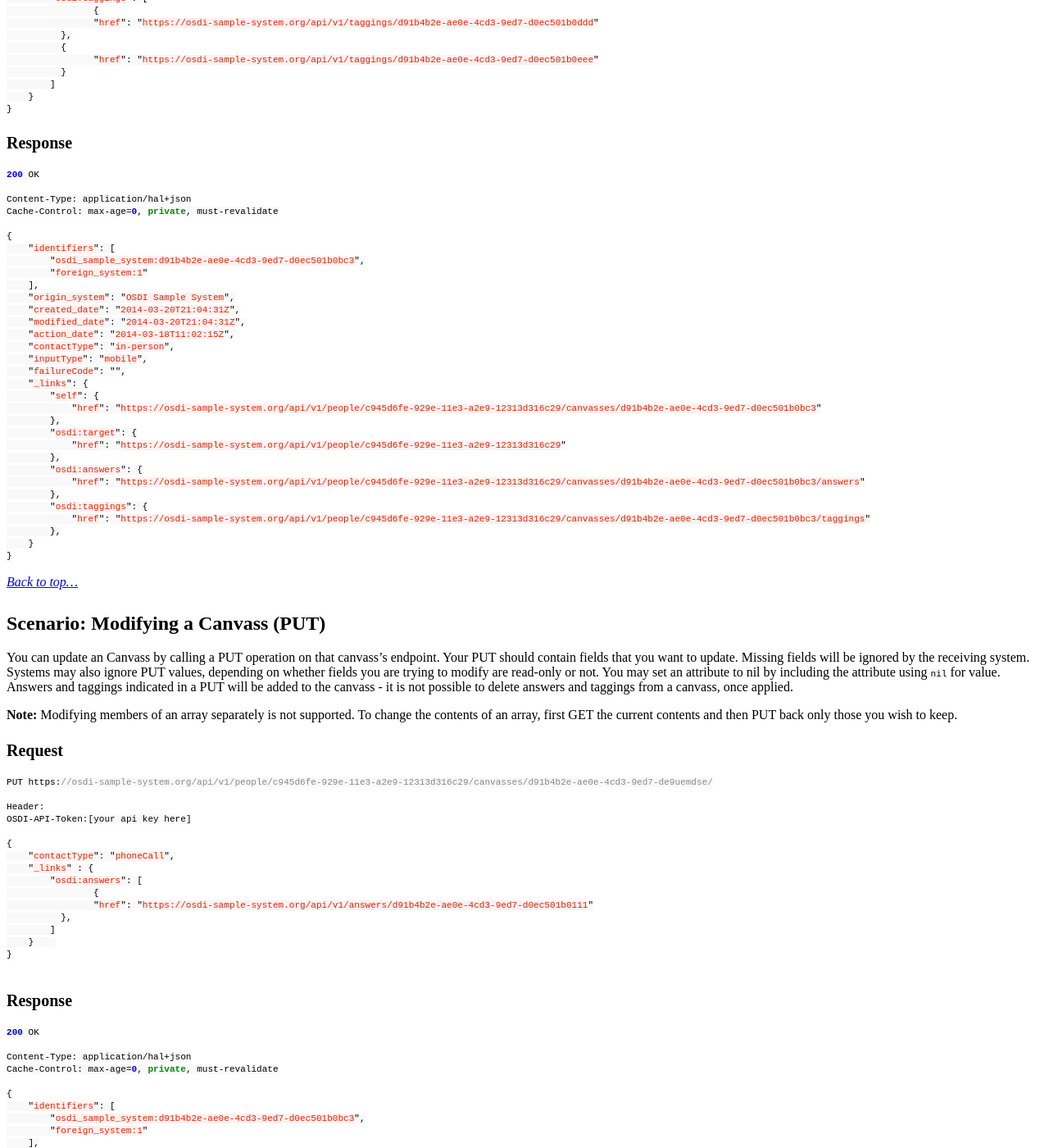
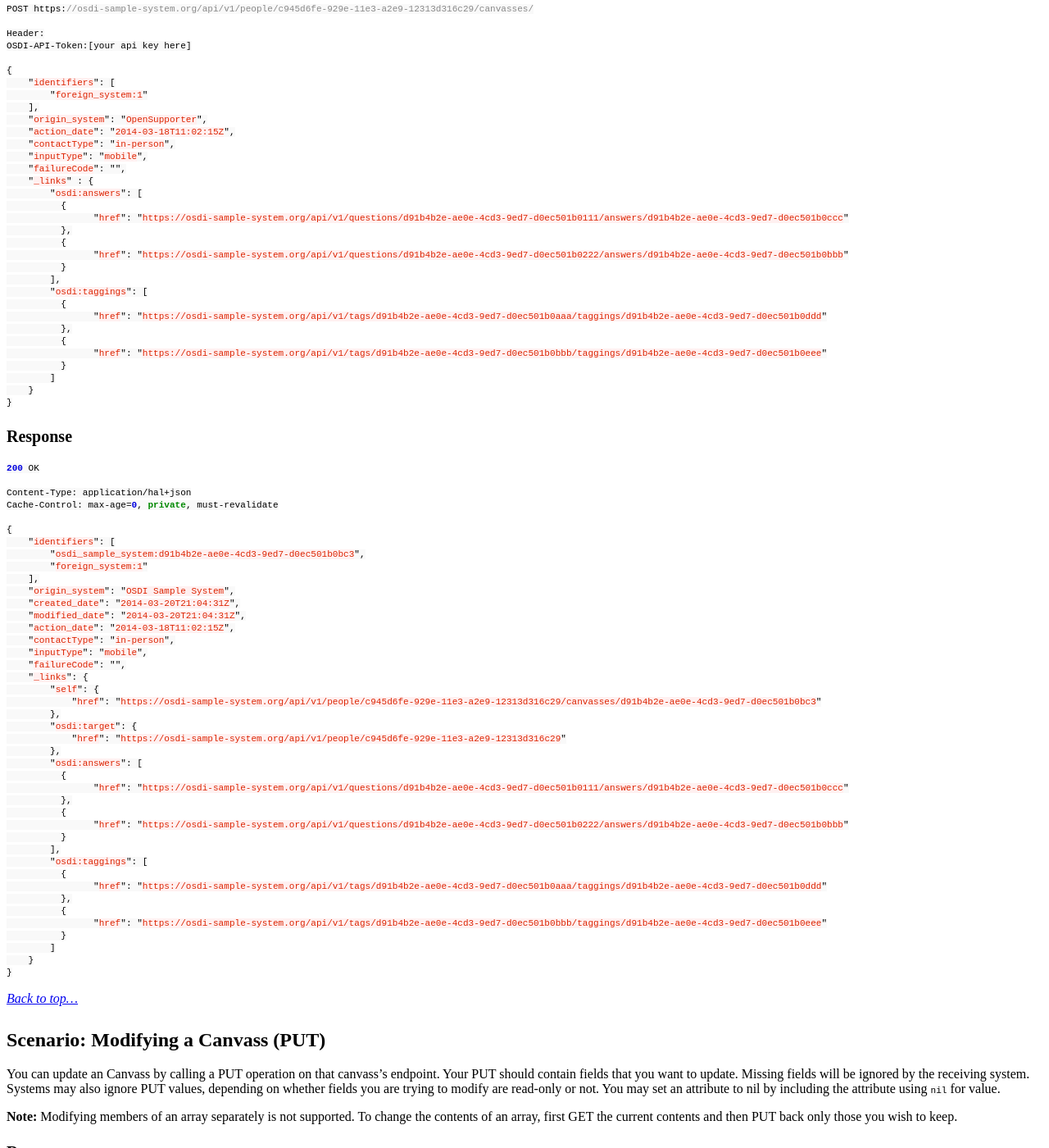
Before and after one commit to opensupporter/osdi-docs, a Jekyll site: the page built from canvasses.md, in a window 1280 px wide and 1400 px high, scrolled down 5861 px. Shown: the whole window at 82% size. Built offline with Jekyll 4.4.1, drawn with Linux system fonts in a browser that asks for light colours; a style sheet for code colours, icons or effects is not loaded; some of the changed text lies outside the part shown.

Commit message:
Add clarifying semantics about failureCode and relationship between Canvasses and Answers/Taggings.  Use canonical resource paths for answers and taggings in GET/POST/PUT canvasses endpoints.  Add a non-canvass example into the listing scenario.
Signed-off-by: shaisachs <ssachs@ngpvan.com>

````diff
--- a/canvasses.md
+++ b/canvasses.md
@@ -154,12 +156,10 @@ Cache-Control: max-age=0, private, must-revalidate
                     "osdi:target": {
                         "href": "https://osdi-sample-system.org/api/v1/people/c945d6fe-929e-11e3-a2e9-12313d316c29"
                     },
-                    "osdi:answers": {
-                        "href": "people/c945d6fe-929e-11e3-a2e9-12313d316c29/canvasses/d91b4b2e-ae0e-4cd3-9ed7-d0ec501b0bc3/answers"
-                    },
-                    "osdi:taggings": {
-                        "href": "people/c945d6fe-929e-11e3-a2e9-12313d316c29/canvasses/d91b4b2e-ae0e-4cd3-9ed7-d0ec501b0bc3/taggings"
-                    },
+                    "osdi:answers": [
+                    ],
+                    "osdi:taggings": [
+                    ]
                 }
             },
             {
@@ -181,12 +181,22 @@ Cache-Control: max-age=0, private, must-revalidate
                     "osdi:target": {
                         "href": "https://osdi-sample-system.org/api/v1/people/c945d6fe-929e-11e3-a2e9-12313d316c29"
                     },
-                    "osdi:answers": {
-                        "href": "people/c945d6fe-929e-11e3-a2e9-12313d316c29/canvasses/d91b4b2e-ae0e-4cd3-9ed7-d0ec501b0bcf/answers"
-                    },
-                    "osdi:taggings": {
-                        "href": "people/c945d6fe-929e-11e3-a2e9-12313d316c29/canvasses/d91b4b2e-ae0e-4cd3-9ed7-d0ec501b0bcf/taggings"
-                    },
+                    "osdi:answers": [
+                      {
+                        "href": "https://osdi-sample-system.org/api/v1/questions/d91b4b2e-ae0e-4cd3-9ed7-d0ec501b0111/answers/d91b4b2e-ae0e-4cd3-9ed7-d0ec501b0ccc"
+                      },
+                      {
+                        "href": "https://osdi-sample-system.org/api/v1/questions/d91b4b2e-ae0e-4cd3-9ed7-d0ec501b0222/answers/d91b4b2e-ae0e-4cd3-9ed7-d0ec501b0bbb"
+                      }
+                    ],
+                    "osdi:taggings": [
+                      {
+                        "href": "https://osdi-sample-system.org/api/v1/tags/d91b4b2e-ae0e-4cd3-9ed7-d0ec501b0aaa/taggings/d91b4b2e-ae0e-4cd3-9ed7-d0ec501b0ddd"
+                      },
+                      {
+                        "href": "https://osdi-sample-system.org/api/v1/tags/d91b4b2e-ae0e-4cd3-9ed7-d0ec501b0bbb/taggings/d91b4b2e-ae0e-4cd3-9ed7-d0ec501b0eee"
+                      }
+                    ]
                 }
             },
             //(truncated for brevity)
@@ -237,12 +247,22 @@ Cache-Control: max-age=0, private, must-revalidate
         "osdi:target": {
             "href": "https://osdi-sample-system.org/api/v1/people/c945d6fe-929e-11e3-a2e9-12313d316c29"
         },
-        "osdi:answers": {
-            "href": "https://osdi-sample-system.org/api/v1/people/c945d6fe-929e-11e3-a2e9-12313d316c29/canvasses/d91b4b2e-ae0e-4cd3-9ed7-d0ec501b0bc3/answers"
-        },
-        "osdi:taggings": {
-            "href": "https://osdi-sample-system.org/api/v1/people/c945d6fe-929e-11e3-a2e9-12313d316c29/canvasses/d91b4b2e-ae0e-4cd3-9ed7-d0ec501b0bc3/taggings"
-        },
+        "osdi:answers": [
+          {
+          	"href": "https://osdi-sample-system.org/api/v1/questions/d91b4b2e-ae0e-4cd3-9ed7-d0ec501b0111/answers/d91b4b2e-ae0e-4cd3-9ed7-d0ec501b0ccc"
+          },
+          {
+          	"href": "https://osdi-sample-system.org/api/v1/questions/d91b4b2e-ae0e-4cd3-9ed7-d0ec501b0222/answers/d91b4b2e-ae0e-4cd3-9ed7-d0ec501b0bbb"
+          }
+        ],
+        "osdi:taggings": [
+          {
+          	"href": "https://osdi-sample-system.org/api/v1/tags/d91b4b2e-ae0e-4cd3-9ed7-d0ec501b0aaa/taggings/d91b4b2e-ae0e-4cd3-9ed7-d0ec501b0ddd"
+          },
+          {
+          	"href": "https://osdi-sample-system.org/api/v1/tags/d91b4b2e-ae0e-4cd3-9ed7-d0ec501b0bbb/taggings/d91b4b2e-ae0e-4cd3-9ed7-d0ec501b0eee"
+          }
+        ]
     }
 }
 ```
@@ -273,19 +293,19 @@ OSDI-API-Token:[your api key here]
     "failureCode": "",
     "_links" : {
         "osdi:answers": [
-        	{
-          	"href": "https://osdi-sample-system.org/api/v1/answers/d91b4b2e-ae0e-4cd3-9ed7-d0ec501b0ccc"
+          {
+          	"href": "https://osdi-sample-system.org/api/v1/questions/d91b4b2e-ae0e-4cd3-9ed7-d0ec501b0111/answers/d91b4b2e-ae0e-4cd3-9ed7-d0ec501b0ccc"
           },
           {
-          	"href": "https://osdi-sample-system.org/api/v1/answers/d91b4b2e-ae0e-4cd3-9ed7-d0ec501b0bbb"
+          	"href": "https://osdi-sample-system.org/api/v1/questions/d91b4b2e-ae0e-4cd3-9ed7-d0ec501b0222/answers/d91b4b2e-ae0e-4cd3-9ed7-d0ec501b0bbb"
           }
         ],
         "osdi:taggings": [
-        	{
-          	"href": "https://osdi-sample-system.org/api/v1/taggings/d91b4b2e-ae0e-4cd3-9ed7-d0ec501b0ddd"
+          {
+          	"href": "https://osdi-sample-system.org/api/v1/tags/d91b4b2e-ae0e-4cd3-9ed7-d0ec501b0aaa/taggings/d91b4b2e-ae0e-4cd3-9ed7-d0ec501b0ddd"
           },
           {
-          	"href": "https://osdi-sample-system.org/api/v1/taggings/d91b4b2e-ae0e-4cd3-9ed7-d0ec501b0eee"
+          	"href": "https://osdi-sample-system.org/api/v1/tags/d91b4b2e-ae0e-4cd3-9ed7-d0ec501b0bbb/taggings/d91b4b2e-ae0e-4cd3-9ed7-d0ec501b0eee"
           }
         ]
     }
@@ -319,12 +339,22 @@ Cache-Control: max-age=0, private, must-revalidate
         "osdi:target": {
             "href": "https://osdi-sample-system.org/api/v1/people/c945d6fe-929e-11e3-a2e9-12313d316c29"
         },
-        "osdi:answers": {
-            "href": "https://osdi-sample-system.org/api/v1/people/c945d6fe-929e-11e3-a2e9-12313d316c29/canvasses/d91b4b2e-ae0e-4cd3-9ed7-d0ec501b0bc3/answers"
-        },
-        "osdi:taggings": {
-            "href": "https://osdi-sample-system.org/api/v1/people/c945d6fe-929e-11e3-a2e9-12313d316c29/canvasses/d91b4b2e-ae0e-4cd3-9ed7-d0ec501b0bc3/taggings"
-        },
+        "osdi:answers": [
+          {
+          	"href": "https://osdi-sample-system.org/api/v1/questions/d91b4b2e-ae0e-4cd3-9ed7-d0ec501b0111/answers/d91b4b2e-ae0e-4cd3-9ed7-d0ec501b0ccc"
+          },
+          {
+          	"href": "https://osdi-sample-system.org/api/v1/questions/d91b4b2e-ae0e-4cd3-9ed7-d0ec501b0222/answers/d91b4b2e-ae0e-4cd3-9ed7-d0ec501b0bbb"
+          }
+        ],
+        "osdi:taggings": [
+          {
+          	"href": "https://osdi-sample-system.org/api/v1/tags/d91b4b2e-ae0e-4cd3-9ed7-d0ec501b0aaa/taggings/d91b4b2e-ae0e-4cd3-9ed7-d0ec501b0ddd"
+          },
+          {
+          	"href": "https://osdi-sample-system.org/api/v1/tags/d91b4b2e-ae0e-4cd3-9ed7-d0ec501b0bbb/taggings/d91b4b2e-ae0e-4cd3-9ed7-d0ec501b0eee"
+          }
+        ]
     }
 }
 ```
@@ -334,14 +364,14 @@ _[Back to top...](#)_
 
 ### Scenario: Modifying a Canvass (PUT)
 
-You can update an Canvass by calling a PUT operation on that canvass's endpoint. Your PUT should contain fields that you want to update. Missing fields will be ignored by the receiving system. Systems may also ignore PUT values, depending on whether fields you are trying to modify are read-only or not. You may set an attribute to nil by including the attribute using `nil` for value.  Answers and taggings indicated in a PUT will be added to the canvass - it is not possible to delete answers and taggings from a canvass, once applied.
+You can update an Canvass by calling a PUT operation on that canvass's endpoint. Your PUT should contain fields that you want to update. Missing fields will be ignored by the receiving system. Systems may also ignore PUT values, depending on whether fields you are trying to modify are read-only or not. You may set an attribute to nil by including the attribute using `nil` for value.
 
 {% include array_warning.md %}
 
 #### Request
 
 ```javascript
-PUT https://osdi-sample-system.org/api/v1/people/c945d6fe-929e-11e3-a2e9-12313d316c29/canvasses/d91b4b2e-ae0e-4cd3-9ed7-de9uemdse/
+PUT https://osdi-sample-system.org/api/v1/people/c945d6fe-929e-11e3-a2e9-12313d316c29/canvasses/d91b4b2e-ae0e-4cd3-9ed7-d0ec501b0bc3
 
 Header:
 OSDI-API-Token:[your api key here]
@@ -350,8 +380,11 @@ OSDI-API-Token:[your api key here]
     "contactType": "phoneCall",
     "_links" : {
         "osdi:answers": [
+          {
+          	"href": "https://osdi-sample-system.org/api/v1/questions/d91b4b2e-ae0e-4cd3-9ed7-d0ec501b0111/answers/d91b4b2e-ae0e-4cd3-9ed7-d0ec501b0ccc"
+          },
         	{
-          	"href": "https://osdi-sample-system.org/api/v1/answers/d91b4b2e-ae0e-4cd3-9ed7-d0ec501b0111"
+          	"href": "https://osdi-sample-system.org/api/v1/questions/aaab4b2e-ae0e-4cd3-9ed7-d0ec501b0555/answers/aaab4b2e-ae0e-4cd3-9ed7-d0ec501b0fff"
           },
         ]
     }
@@ -385,12 +418,22 @@ Cache-Control: max-age=0, private, must-revalidate
         "osdi:target": {
             "href": "https://osdi-sample-system.org/api/v1/people/c945d6fe-929e-11e3-a2e9-12313d316c29"
         },
-        "osdi:answers": {
-            "href": "https://osdi-sample-system.org/api/v1/people/c945d6fe-929e-11e3-a2e9-12313d316c29/canvasses/d91b4b2e-ae0e-4cd3-9ed7-d0ec501b0bc3/answers"
-        },
-        "osdi:taggings": {
-            "href": "https://osdi-sample-system.org/api/v1/people/c945d6fe-929e-11e3-a2e9-12313d316c29/canvasses/d91b4b2e-ae0e-4cd3-9ed7-d0ec501b0bc3/taggings"
-        },
+        "osdi:answers": [
+          {
+          	"href": "https://osdi-sample-system.org/api/v1/questions/d91b4b2e-ae0e-4cd3-9ed7-d0ec501b0111/answers/d91b4b2e-ae0e-4cd3-9ed7-d0ec501b0ccc"
+          },
+        	{
+          	"href": "https://osdi-sample-system.org/api/v1/questions/aaab4b2e-ae0e-4cd3-9ed7-d0ec501b0555/answers/aaab4b2e-ae0e-4cd3-9ed7-d0ec501b0fff"
+          }
+        ],
+        "osdi:taggings": [
+          {
+          	"href": "https://osdi-sample-system.org/api/v1/tags/d91b4b2e-ae0e-4cd3-9ed7-d0ec501b0aaa/taggings/d91b4b2e-ae0e-4cd3-9ed7-d0ec501b0ddd"
+          },
+          {
+          	"href": "https://osdi-sample-system.org/api/v1/tags/d91b4b2e-ae0e-4cd3-9ed7-d0ec501b0bbb/taggings/d91b4b2e-ae0e-4cd3-9ed7-d0ec501b0eee"
+          }
+        ]
     }
 }
 ```
````
Also changed, not shown: other parts of canvasses.md (+5 -3 lines).
